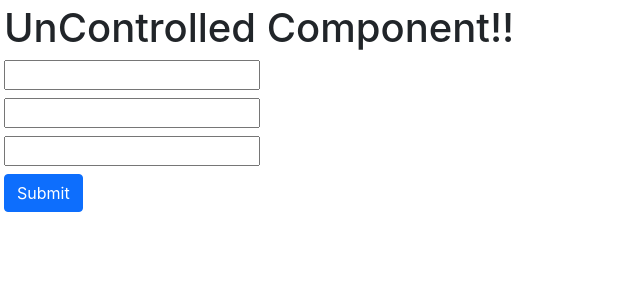
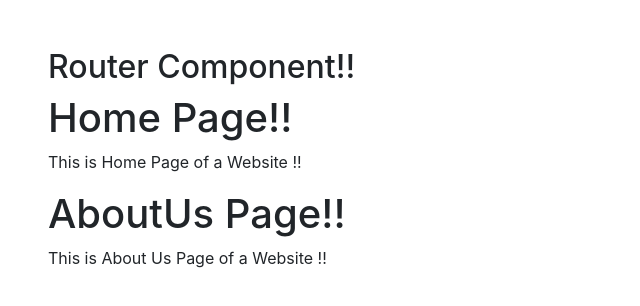
Before and after one commit to neeraj83760/React_Bible, a React (Create React App) app: page / in a window 1280 px wide. Shown: the top 306 px of the page, without its empty margins (0-640 px from the left). Built offline with nearby package versions, Linux system fonts and the light colour scheme.

Commit message:
Simple Higher Order function in reactJS and Routing SetUp

```diff
--- a/package.json
+++ b/package.json
@@ -10,6 +10,7 @@
     "react": "^18.2.0",
     "react-bootstrap": "^2.4.0",
     "react-dom": "^18.2.0",
+    "react-router-dom": "^6.3.0",
     "react-scripts": "5.0.1",
     "web-vitals": "^2.1.4"
   },
--- /dev/null
+++ b/src/Routing_Setup/App26.js
@@ -0,0 +1,36 @@
+
+function App26(){
+
+    return(
+        <div className="m-5">
+            <h2>Router Component!!</h2>
+            <Home />
+            <AboutUs />
+        </div>
+    )
+
+}
+
+function Home(){
+
+    return(
+
+        <div className="">
+        <h1>Home Page!!</h1>
+        <p>This is Home Page of a Website !!</p>
+        </div>
+    )
+}
+
+function AboutUs(){
+
+    return(
+
+        <div className="">
+        <h1>AboutUs Page!!</h1>
+        <p>This is About Us Page of a Website !!</p>
+        </div>
+    )
+}
+
+export default App26;
--- /dev/null
+++ b/src/Simple_HOC/App25.js
@@ -0,0 +1,44 @@
+import react,{useState} from 'react';
+
+function App25(){
+
+return(
+
+    <div className='App m-5'>
+     <h1>HOC Component!!</h1>
+    <HOCRed cmp={Counter}/>
+    <HOCGreen cmp={Counter}/>
+    <HOCGold cmp={Counter}/>
+    </div>
+)
+
+}
+// higher order component wo component hota hai jo ek component as an Input le and return kare
+// ek component hi but us component me kuch add on karke jo as in input liya hai
+// HOCRed as a wrapper kaam kar raha hai on the Counter Component pe
+
+function HOCRed(props){
+
+    return <h2 className='p-3' style={{backgroundColor:'red' , width:'180px', height:'100px'}}><props.cmp /></h2>
+}
+
+function HOCGreen(props){
+
+    return <h2 className='p-3' style={{backgroundColor:'green' , width:'180px', height:'100px'}}><props.cmp /></h2>
+}
+
+function HOCGold(props){
+
+    return <h2 className='p-3' style={{backgroundColor:'gold' , width:'180px', height:'100px'}}><props.cmp /></h2>
+}
+
+function Counter(){
+const [count,setCount] = useState(0)
+
+return <div>
+       <h3>{count}</h3>
+       <button className='btn btn-primary' onClick={()=> setCount(count + 1)}>Update</button>
+       </div>
+}
+
+export default App25;
--- a/src/index.js
+++ b/src/index.js
@@ -37,7 +37,9 @@ import './index.css';
 // import App21 from './UseRefHook/App21'
 // import App22 from './ForwardRef/App22'
 // import App23 from './ControlledComponent/App23'
-import App24 from './UncontrolledComponent/App24'
+// import App24 from './UncontrolledComponent/App24'
+// import App25 from './Simple_HOC/App25'
+import App26 from './Routing_Setup/App26'
 
 const root = ReactDOM.createRoot(document.getElementById('root'));
 
@@ -82,7 +84,9 @@ root.render(
   {/* <App21 /> */}
   {/* <App22 /> */}
   {/* <App23 /> */}
-  <App24 />
+  {/* <App24 /> */}
+  {/* <App25 />    */}
+  <App26 />
 
  </React.StrictMode>
 );
```
Also changed, not shown: src/Simple_HOC/HOC.txt (added), 1 other file (tests, documents, lock files or other folders).
